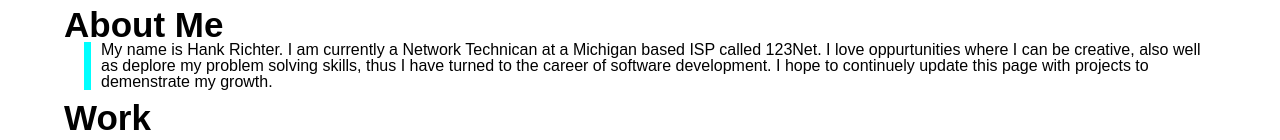
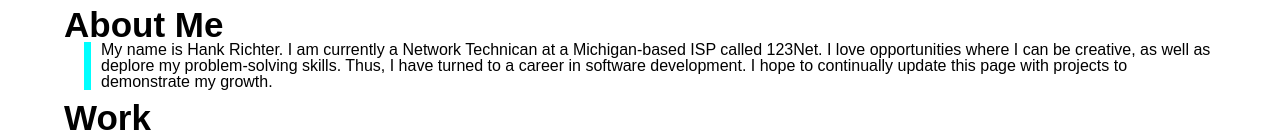
Before and after one commit to HankRichter/Module-2-Challenge, a plain HTML site: page index.html in a window 1280 px wide. Shown: the part 365-505 px from the top of the page. Drawn offline with Linux system fonts and the light colour scheme.

Commit message:
Grammar in HTML and README

```diff
--- a/index.html
+++ b/index.html
@@ -27,7 +27,7 @@
             <h3>About Me</h3>
                 <div class="contentborder">
                     <div class="content">
-                        <p>My name is Hank Richter. I am currently a Network Technican at a Michigan based ISP called 123Net. I love oppurtunities where I can be creative, also well as deplore my problem solving skills, thus I have turned to the career of software development. I hope to continuely update this page with projects to demenstrate my growth.</p>
+                        <p>My name is Hank Richter. I am currently a Network Technican at a Michigan-based ISP called 123Net. I love opportunities where I can be creative, as well as deplore my problem-solving skills. Thus, I have turned to a career in software development. I hope to continually update this page with projects to demonstrate my growth.</p>
                     </div>
                 </div>
         </section>
```
Also changed, not shown: 1 other file.
